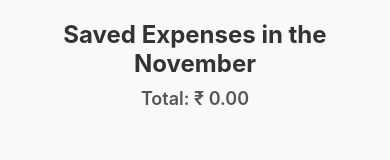
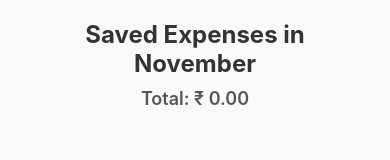
Before and after one commit to kamath7/ExpenserAgain, a React Native app: screen /ExpenseList in a window 390 px wide. Shown: the top 160 px of the page. Built offline with nearby package versions, Linux system fonts and the light colour scheme.

Commit message:
minor change

```diff
--- a/screens/ExpenseListScreen.js
+++ b/screens/ExpenseListScreen.js
@@ -22,7 +22,7 @@ const ExpenseListScreen = ({ navigation }) => {
 
   return (
     <View style={styles.container}>
-      <Text style={styles.title}>Saved Expenses in the {currentMonth}</Text>
+      <Text style={styles.title}>Saved Expenses in  {currentMonth}</Text>
       <Text style={styles.totalText}>Total: ₹ {parseFloat(totalExpenses).toFixed(2)}</Text>
       <ExpenseList expenses={expenses} />
       <View style={styles.buttonContainer}>
```
